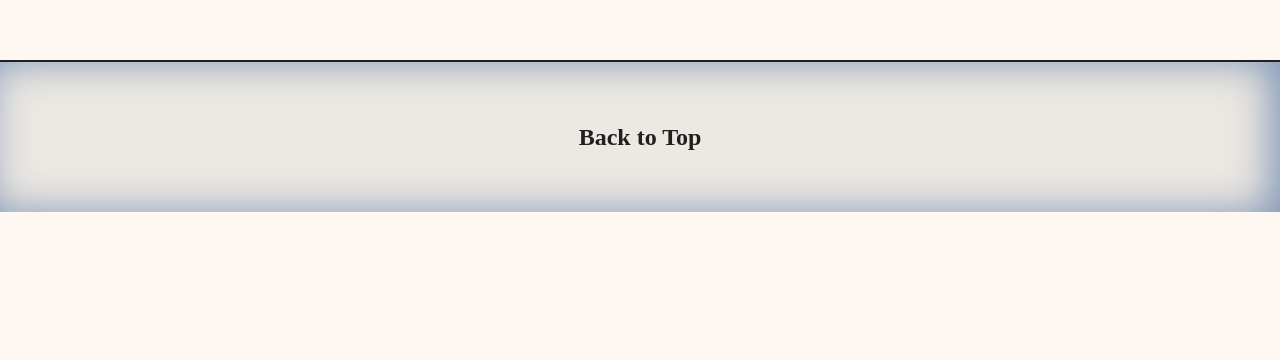
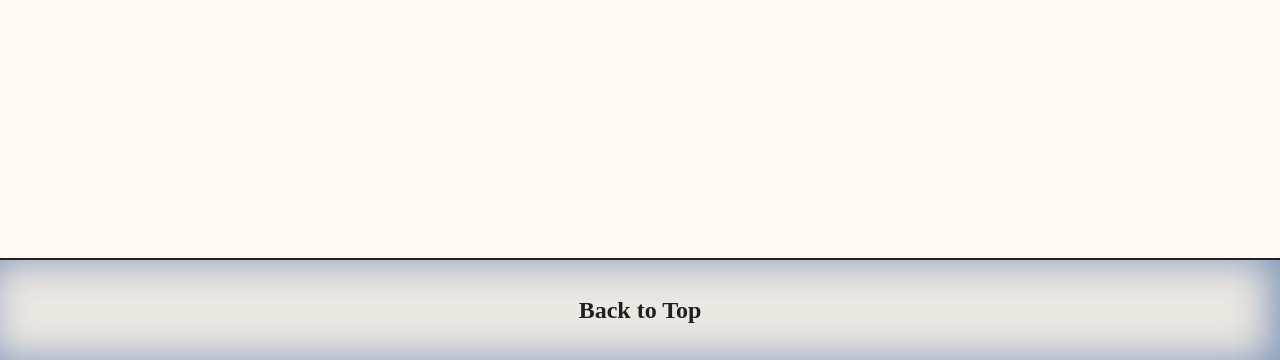
Before and after one commit to daniel-janis/daniel-janis.github.io, a React app: page / in a window 1280 px wide. Shown: the part 5440-5800 px from the top of the page. Before the commit the page ends 5652 px from the top, so only its background shows below. Built offline with nearby package versions, Linux system fonts and the light colour scheme.

Commit message:
Education, Skills added, styling up-to-date

```diff
--- a/src/components/Styles.css
+++ b/src/components/Styles.css
@@ -340,9 +340,9 @@ a:active {
 
 
 .footer {
-    height: 150px;
+    height: 100px;
     width: 100%;
-    margin: 0px;
+    margin: 0 auto;
     background-color: rgb(236, 232, 226);
     color: rgb(32, 32, 32);
     display: flex;
@@ -356,5 +356,5 @@ a:active {
     border-color: rgb(32, 32, 32);
     box-shadow: inset -10px 0px 40px 0px rgb(127, 149, 182);
     position: absolute;
-    top: 5500px;
+    bottom: -5000px;
 }
```
